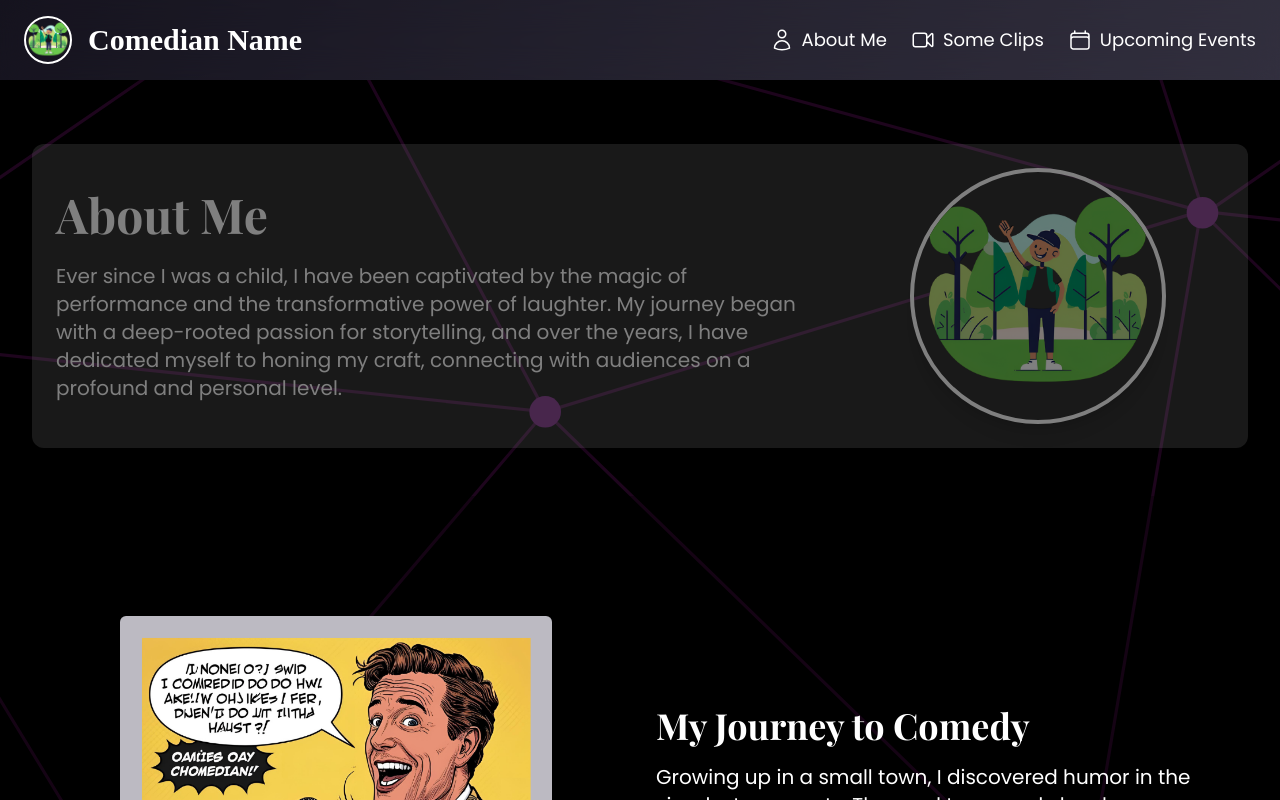
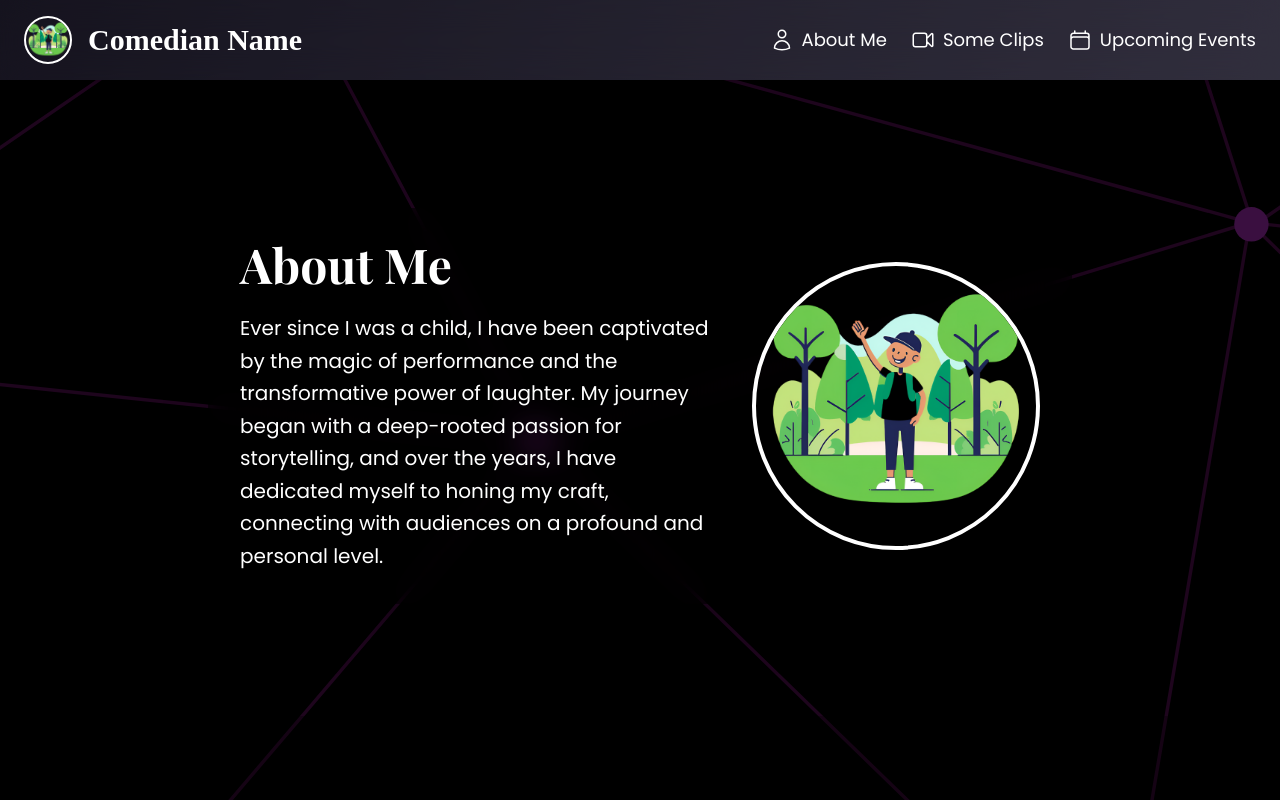
Before and after one commit to WuTangLan1/Sample-Comedy-Profile-1, a Next.js app: page / in a window 1280 px wide. Shown: the top 800 px of the page. Built offline with nearby package versions, Linux system fonts and the light colour scheme.

Commit message:
improved new angle

```diff
--- a/src/components/AboutSection.tsx
+++ b/src/components/AboutSection.tsx
@@ -8,7 +8,11 @@ interface AnimatedImageProps {
 }
 
 const imageVariants = {
-  hidden: { scale: 0.35, opacity: 0.5, filter: "blur(8px)" },
+  hidden: {
+    scale: 0.35,
+    opacity: 0.5,
+    filter: "blur(8px)"
+  },
   visible: {
     scale: 0.75,
     opacity: 1,
@@ -16,16 +20,29 @@ const imageVariants = {
     transition: {
       duration: 0.8,
       ease: [0.33, 1, 0.68, 1],
-      scale: { type: "spring", stiffness: 150, damping: 20, mass: 0.5 }
+      scale: {
+        type: "spring",
+        stiffness: 150,
+        damping: 20,
+        mass: 0.5
+      }
     }
   }
 };
 
 const AnimatedImage: React.FC<AnimatedImageProps> = ({ src, alt, className }) => {
   const ref = useRef(null);
-  const inView = useInView(ref, { margin: "0px 0px -50px 0px", amount: 0.6, once: false });
+  const inView = useInView(ref, {
+    margin: "0px 0px -50px 0px",
+    amount: 0.6,
+    once: false
+  });
   const controls = useAnimation();
-  useEffect(() => { controls.start(inView ? "visible" : "hidden"); }, [inView, controls]);
+
+  useEffect(() => {
+    controls.start(inView ? "visible" : "hidden");
+  }, [inView, controls]);
+
   return (
     <motion.img
       ref={ref}
@@ -40,56 +57,49 @@ const AnimatedImage: React.FC<AnimatedImageProps> = ({ src, alt, className }) =>
   );
 };
 
-const textVariants = {
-  hidden: { opacity: 0, width: 0, transition: { duration: 0.5 } },
-  visible: { opacity: 1, width: "100%", transition: { duration: 0.5 } }
-};
-
-const profileImageVariants = {
-  minimized: { scale: 1.2, transition: { duration: 0.3, ease: [0.33, 1, 0.68, 1] } },
-  maximized: { scale: 1, transition: { duration: 0.3, ease: [0.33, 1, 0.68, 1] } }
-};
-
 const AboutSection = forwardRef<HTMLElement>((_, ref) => {
   return (
-    <section ref={ref} id="about" className="min-h-screen pt-16 relative flex flex-col items-center justify-start bg-gray-100 bg-opacity-30 backdrop-filter backdrop-blur-md bg-[url('/images/backgrounds/aboutbg.svg')] bg-cover bg-center">
+    <section ref={ref} id="about" className="min-h-screen pt-32 relative flex flex-col items-center bg-gray-100 bg-opacity-30 backdrop-filter backdrop-blur-md bg-[url('/images/backgrounds/aboutbg.svg')] bg-cover bg-center">
       <div className="absolute inset-0 bg-black opacity-50"></div>
       <motion.div
         initial={{ opacity: 0, y: 50 }}
-        animate={{ opacity: 1, y: 0 }}
-        transition={{ duration: 1, ease: "easeOut" }}
-        className="w-full max-w-screen-2xl mx-auto text-center px-8"
+        whileInView={{ opacity: 1, y: 0 }}
+        transition={{ duration: 0.8, ease: [0.33, 1, 0.68, 1] }}
+        className="relative w-full max-w-4xl mx-auto px-4 mb-16 z-10"
       >
-        <div className="container p-2 bg-white/20 rounded-xl shadow-lg flex flex-col md:flex-row items-center justify-center">
-          <AnimatePresence>
-            <motion.div
-              key="text"
-              variants={textVariants}
-              initial="hidden"
-              animate="visible"
-              exit="hidden"
-              className="w-full md:w-1/2 p-4 text-center md:text-left"
-            >
-              <h2 className="text-5xl font-bold font-[PlayfairDisplay] mb-4 text-white">About Me</h2>
-              <p className="text-xl font-medium text-white">
-                Ever since I was a child, I have been captivated by the magic of performance and the transformative power of laughter. My journey began with a deep-rooted passion for storytelling, and over the years, I have dedicated myself to honing my craft, connecting with audiences on a profound and personal level.
-              </p>
-            </motion.div>
-          </AnimatePresence>
+        <div className="bg-black/30 rounded-xl shadow-2xl backdrop-blur-lg p-8 flex flex-col md:flex-row items-center gap-8">
           <motion.div
-            variants={profileImageVariants}
-            animate="maximized"
-            className="w-full md:w-1/2 p-4 flex justify-center"
+            initial={{ opacity: 0, x: -30 }}
+            whileInView={{ opacity: 1, x: 0 }}
+            transition={{ duration: 0.6, delay: 0.2 }}
+            className="flex-1 text-center md:text-left"
           >
-            <motion.img
+            <h2 className="text-5xl font-bold font-[PlayfairDisplay] mb-6 text-white">About Me</h2>
+            <p className="text-xl font-medium text-white leading-relaxed">
+              Ever since I was a child, I have been captivated by the magic of performance and the transformative power of laughter. My journey began with a deep-rooted passion for storytelling, and over the years, I have dedicated myself to honing my craft, connecting with audiences on a profound and personal level.
+            </p>
+          </motion.div>
+          <motion.div
+            initial={{ scale: 0.8, opacity: 0 }}
+            whileInView={{ scale: 1, opacity: 1 }}
+            transition={{ duration: 0.6, ease: [0.33, 1, 0.68, 1] }}
+            className="flex-shrink-0"
+          >
+            <img
               src="/images/profile_photos/profile5.png"
               alt="Profile"
-              className="w-64 h-64 object-cover rounded-full border-4 border-white shadow-xl"
+              className="w-72 h-72 object-cover rounded-full border-4 border-white shadow-xl"
             />
           </motion.div>
         </div>
       </motion.div>
-      <motion.div initial={{ opacity: 0.5, y: 50 }} whileInView={{ opacity: 1, y: 0 }} transition={{ duration: 0.7, delay: 0.2 }} className="relative container mx-auto p-8 mt-12 bg-black/30 rounded-xl shadow-2xl flex flex-col md:flex-row items-center">
+
+      <motion.div
+        initial={{ opacity: 0.5, y: 50 }}
+        whileInView={{ opacity: 1, y: 0 }}
+        transition={{ duration: 0.7, delay: 0.2 }}
+        className="relative container mx-auto p-8 mt-12 bg-black/30 rounded-xl shadow-2xl flex flex-col md:flex-row items-center"
+      >
         <div className="w-full md:w-1/2 p-4">
           <AnimatedImage src="/images/event_photos/event1.png" alt="Event 1" className="w-full h-auto rounded-lg shadow-lg" />
         </div>
@@ -100,7 +110,13 @@ const AboutSection = forwardRef<HTMLElement>((_, ref) => {
           </p>
         </div>
       </motion.div>
-      <motion.div initial={{ opacity: 0.5, y: 50 }} whileInView={{ opacity: 1, y: 0 }} transition={{ duration: 0.7, delay: 0.4 }} className="relative container mx-auto p-8 mt-12 bg-black/30 rounded-xl shadow-2xl flex flex-col md:flex-row-reverse items-center">
+
+      <motion.div
+        initial={{ opacity: 0.5, y: 50 }}
+        whileInView={{ opacity: 1, y: 0 }}
+        transition={{ duration: 0.7, delay: 0.4 }}
+        className="relative container mx-auto p-8 mt-12 bg-black/30 rounded-xl shadow-2xl flex flex-col md:flex-row-reverse items-center"
+      >
         <div className="w-full md:w-1/2 p-4">
           <AnimatedImage src="/images/event_photos/event2.png" alt="Event 2" className="w-full h-auto rounded-lg shadow-lg" />
         </div>
@@ -111,7 +127,13 @@ const AboutSection = forwardRef<HTMLElement>((_, ref) => {
           </p>
         </div>
       </motion.div>
-      <motion.div initial={{ opacity: 0.5, y: 50 }} whileInView={{ opacity: 1, y: 0 }} transition={{ duration: 0.7, delay: 0.6 }} className="relative container mx-auto p-8 mt-12 bg-black/30 rounded-xl shadow-2xl flex flex-col md:flex-row items-center">
+
+      <motion.div
+        initial={{ opacity: 0.5, y: 50 }}
+        whileInView={{ opacity: 1, y: 0 }}
+        transition={{ duration: 0.7, delay: 0.6 }}
+        className="relative container mx-auto p-8 mt-12 bg-black/30 rounded-xl shadow-2xl flex flex-col md:flex-row items-center"
+      >
         <div className="w-full md:w-1/2 p-4">
           <AnimatedImage src="/images/profile_photos/profile1.png" alt="Profile" className="w-full h-auto rounded-lg shadow-lg" />
         </div>
```
